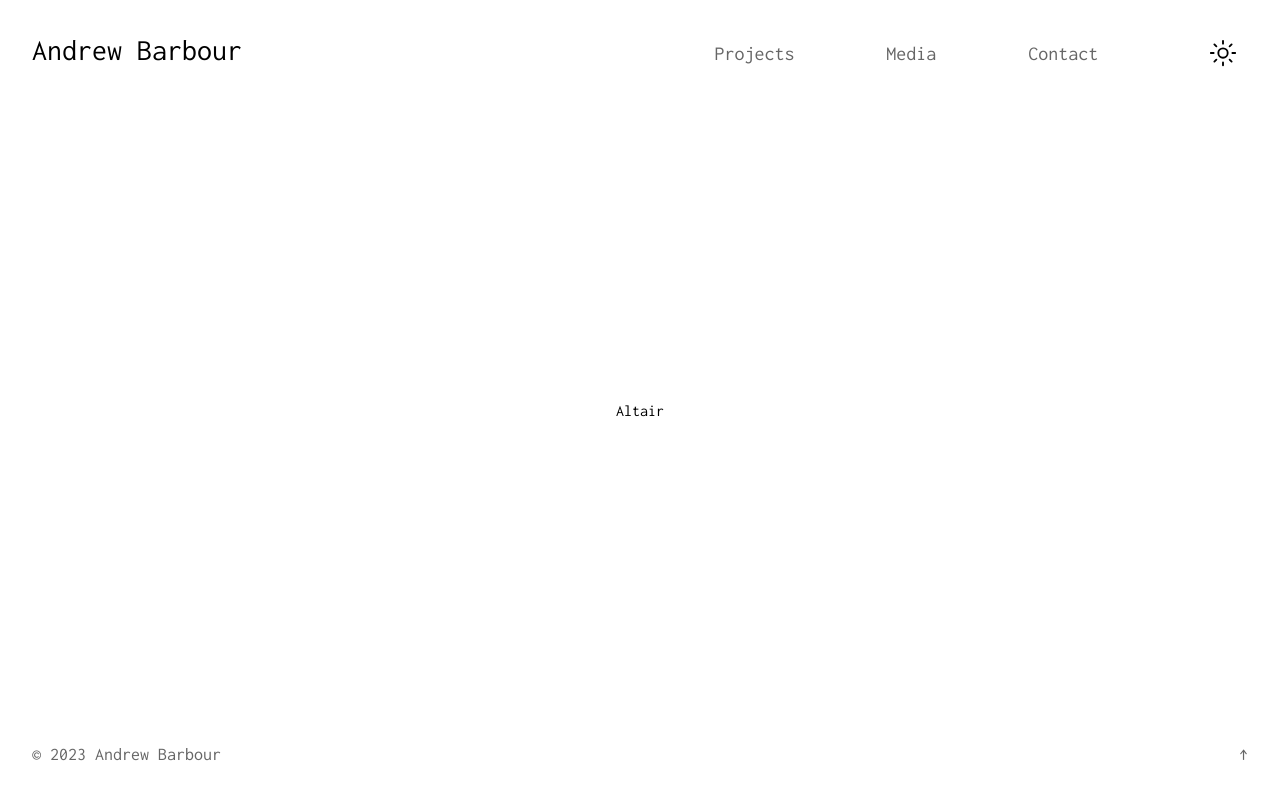
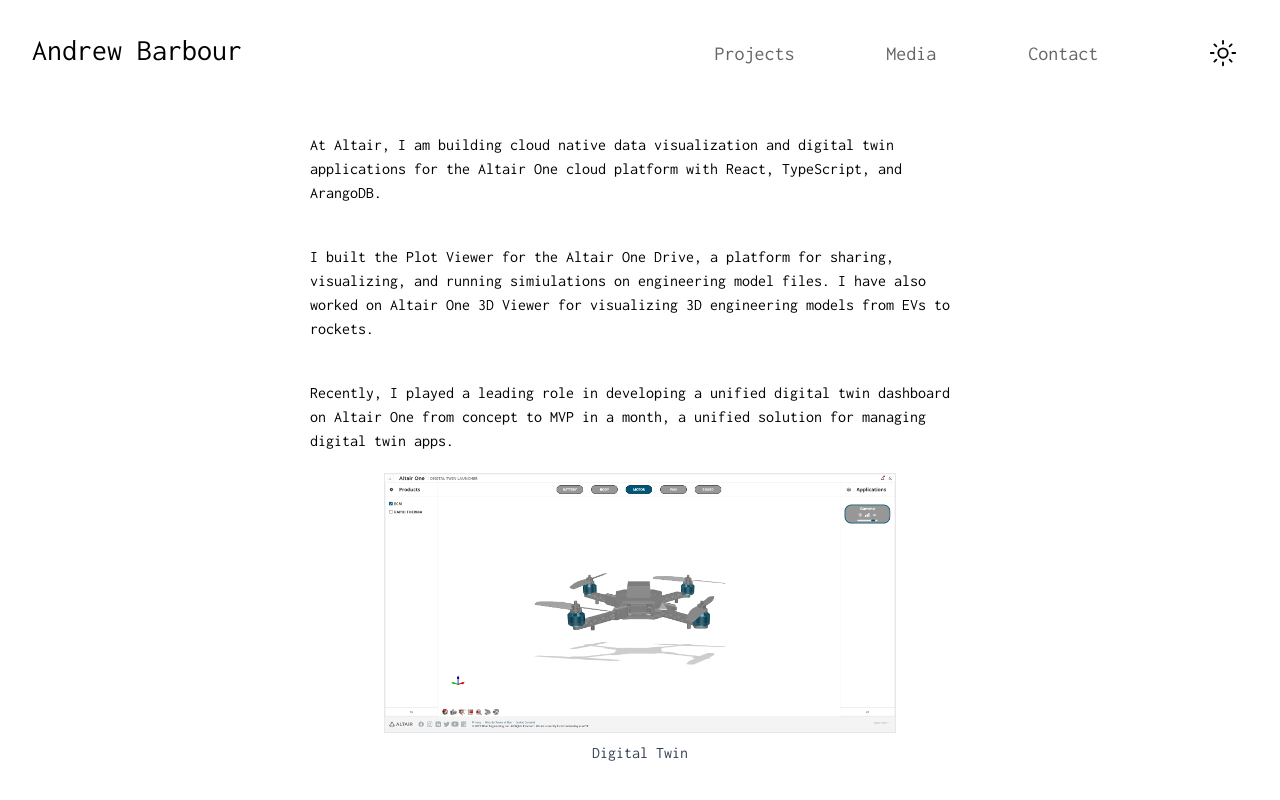
Before and after one commit to andrewjbarbour/missoncontrol, a Next.js app: page /projects/altair in a window 1280 px wide. Built offline with nearby package versions, Linux system fonts and the light colour scheme.

Commit message:
start building Altair projects page

```diff
--- a/app/page.utils.ts
+++ b/app/page.utils.ts
@@ -3,8 +3,11 @@
   return `test-border ${color ?? `border-red-600`} border border-solid`;
 };
 
-export const capitalize = (name: string) =>
-  name[0].toLocaleUpperCase() + name.slice(1);
+export const capitalize = (name: string) => {
+  let words = name.split(" ");
+  words = words.map(word => word[0].toLocaleUpperCase() + word.slice(1));
+  return words.join(" ");
+};
 
 export const getPathClass = (activePath: string, currentPath?: string) => {
   if (isActivePath(activePath, currentPath)) {
--- a/app/projects/altair/page.tsx
+++ b/app/projects/altair/page.tsx
@@ -1,7 +1,79 @@
+"use client";
 import Image from "next/image";
-import Link from "next/link";
-import aone from "../../public/images/altairone.png";
+import React from "react";
+import {HiChevronLeft, HiChevronRight} from "react-icons/hi";
+import {capitalize} from "../../page.utils";
 
-export default function Projects() {
-  return <div className="flex justify-center items-center h-full">Altair</div>;
+const slugs = ["digital twin", "plot viewer"];
+
+const iconClassName = "min-w-[35px] min-h-[35px] relative";
+
+export default function Altair() {
+  const [activeIndex, setActiveIndex] = React.useState(0);
+  const [hovered, setHovered] = React.useState(false);
+
+  const iconHoverClass = hovered ? "flex" : "hidden";
+
+  const rotate = (direction: "left" | "right") => {
+    let nextIndex;
+    if (direction === "left") {
+      nextIndex = activeIndex + 1 < slugs.length ? activeIndex + 1 : 0;
+    } else {
+      nextIndex = activeIndex - 1 >= 0 ? activeIndex - 1 : slugs.length - 1;
+    }
+    setActiveIndex(nextIndex);
+  };
+
+  return (
+    <div className="flex flex-col justify-center items-center h-full select-none">
+      <p className="w-4/5 md:w-[700px] p-5">
+        At Altair, I am building cloud native data visualization and digital
+        twin applications for the Altair One cloud platform with React,
+        TypeScript, and ArangoDB.
+      </p>
+      <p className="w-4/5 md:w-[700px] p-5">
+        I built the Plot Viewer for the Altair One Drive, a platform for
+        sharing, visualizing, and running simiulations on engineering model
+        files. I have also worked on Altair One 3D Viewer for visualizing 3D
+        engineering models from EVs to rockets.
+      </p>
+      <p className="w-4/5 md:w-[700px] p-5">
+        Recently, I played a leading role in developing a unified digital twin
+        dashboard on Altair One from concept to MVP in a month, a unified
+        solution for managing digital twin apps.
+      </p>
+      {slugs.map((slug, index) => (
+        <div
+          className="w-11/12 sm:w-2/5 flex flex-col"
+          key={slug}
+          style={{display: index === activeIndex ? "flex" : "none"}}
+        >
+          <div
+            className="w-full flex justify-center items-center"
+            onMouseEnter={() => setHovered(true)}
+            onMouseLeave={() => setHovered(false)}
+          >
+            <HiChevronLeft
+              className={`${iconClassName} ${iconHoverClass} left-10 z-50`}
+              onClick={() => rotate("left")}
+            />
+            <Image
+              className="min-w-full border p-0 m-0"
+              width={200}
+              height={200}
+              src={`/images/${slug.replaceAll(" ", "")}.png`}
+              alt={slug}
+            />
+            <HiChevronRight
+              className={`${iconClassName} ${iconHoverClass} right-10`}
+              onClick={() => rotate("right")}
+            />
+          </div>
+          <div className="text-center mt-2 text-dark-secondary">
+            {capitalize(slug)}
+          </div>
+        </div>
+      ))}
+    </div>
+  );
 }
```
